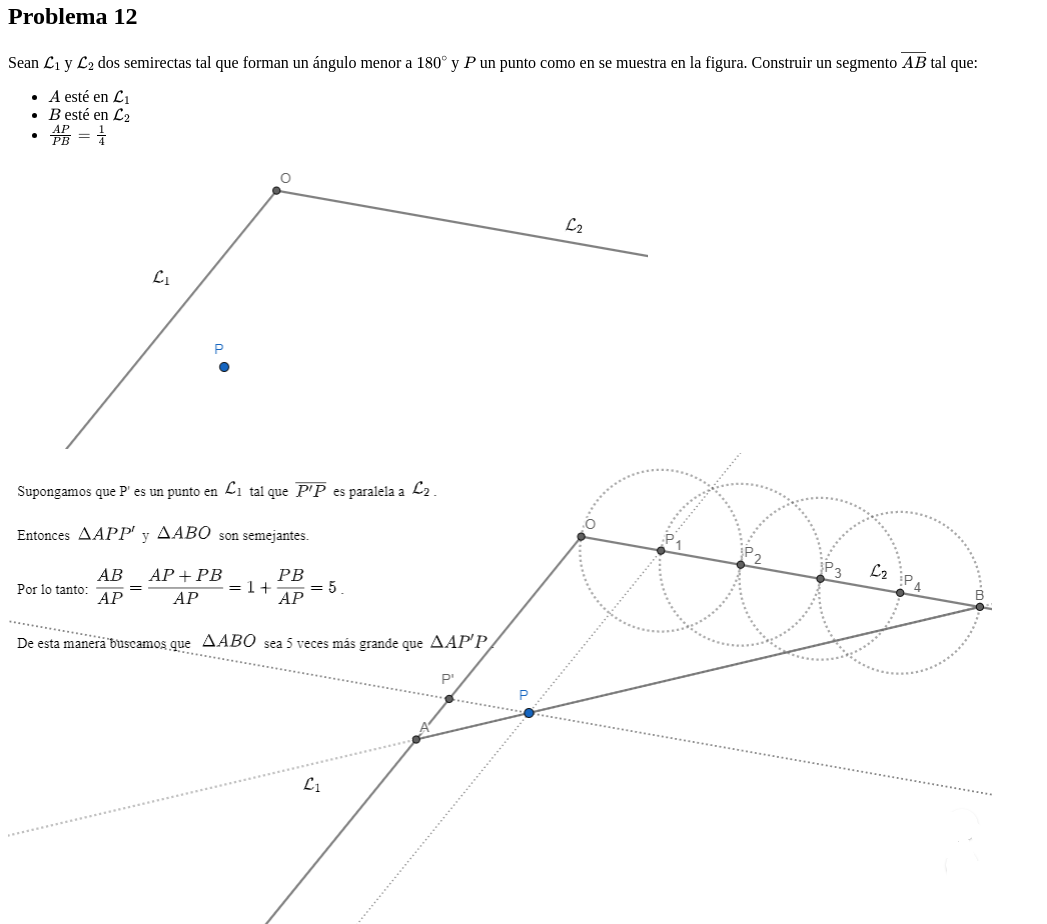
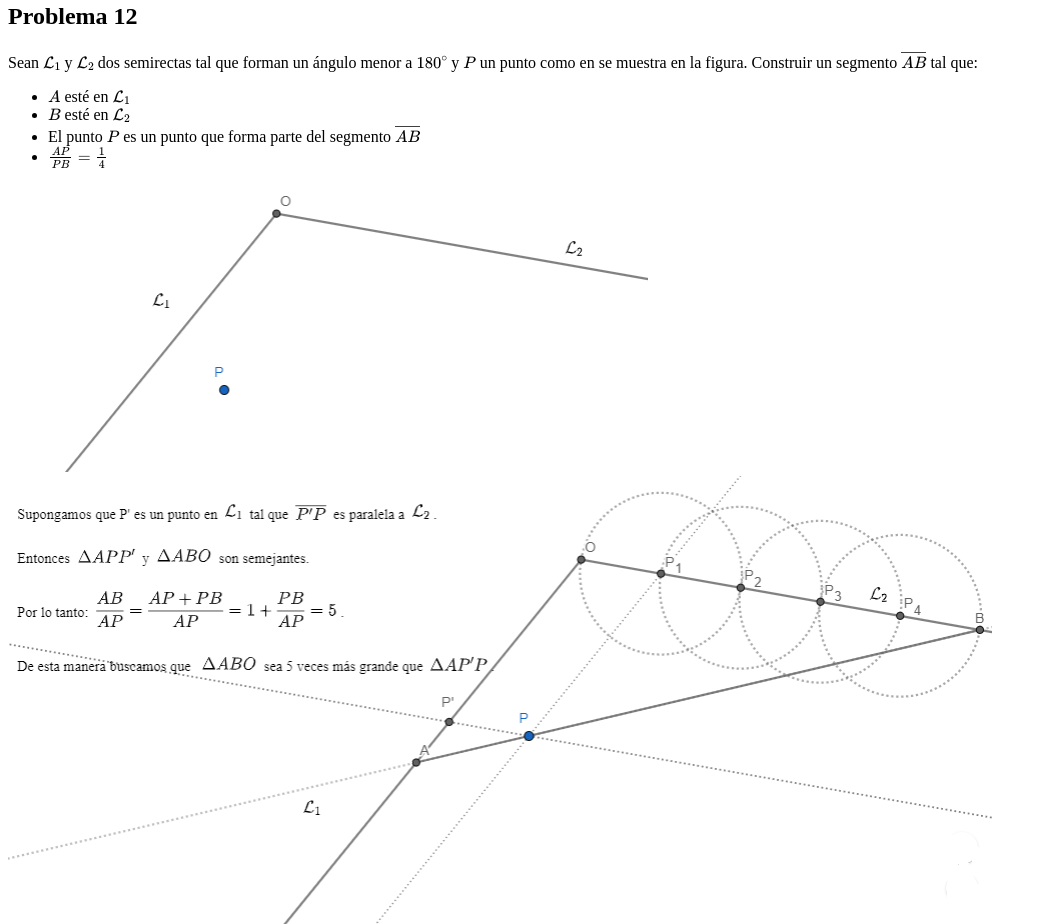
Before and after one commit to MarianoNegri/MarianoNegri.github.io, a plain HTML site: page practicarreglaycompas.html in a window 1280 px wide. Shown: the part 2578-3502 px from the top of the page, without its empty margins (0-1047 px from the left). Drawn offline with nearby package versions, Linux system fonts and the light colour scheme.

Commit message:
Add files via upload

```diff
--- a/practicarreglaycompas.html
+++ b/practicarreglaycompas.html
@@ -120,6 +120,7 @@ Supongamos que \(\overline{AB} = a \in \mathbb{R} \) y que el área de \(AB'C' =
 <ul>
     <li>\(A\) esté en \(\mathcal{L}_1\) </li>
     <li>\(B\) esté en \(\mathcal{L}_2\) </li>
+    <li> El punto \(P\) es un punto que forma parte del segmento \(\overline{AB}\)</li>
     <li>\(\frac{AP}{PB} = \frac{1}{4}\)
 </ul>
 
```
